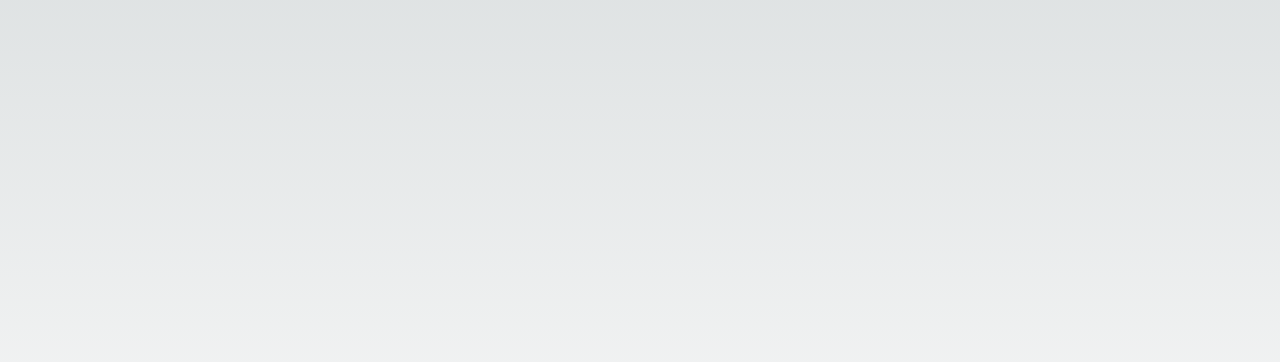
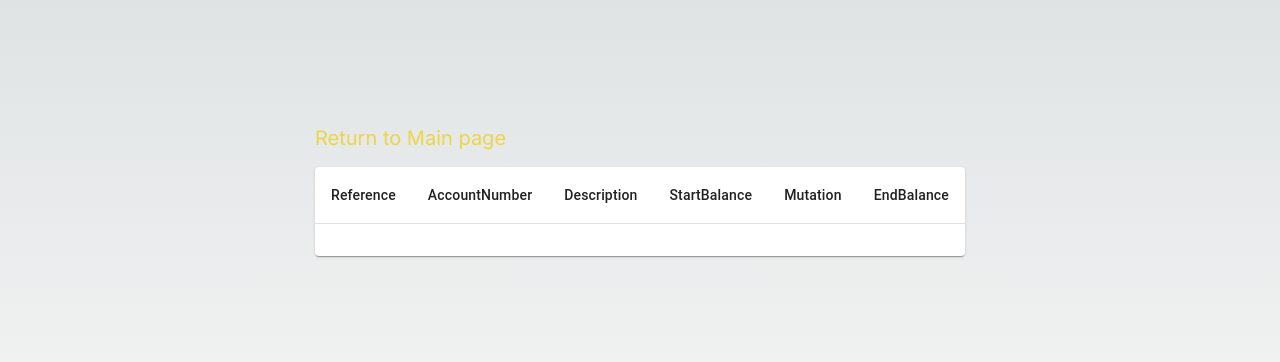
Before and after one commit to Mifaresss/bank-customer-statement-processor, a Next.js app: page /1 in a window 1280 px wide. Shown: the part 210-572 px from the top of the page. Built offline with nearby package versions, Linux system fonts and the light colour scheme.

Commit message:
Add TransactionPage

```diff
--- a/src/app/[transaction]/page.tsx
+++ b/src/app/[transaction]/page.tsx
@@ -2,9 +2,11 @@ import { TransactionPage } from '@/components/TransactionPage'
 import { Transaction } from '@/types/transaction'
 
 interface Props {
-	transaction: string
+	params: {
+		transaction: string
+	}
 }
 
-export default function Transaction({ transaction }: Props) {
-	return <TransactionPage id={transaction} />
+export default function Transaction({ params }: Props) {
+	return <TransactionPage id={params.transaction} />
 }
--- a/src/components/Cell/index.tsx
+++ b/src/components/Cell/index.tsx
@@ -1,7 +1,6 @@
 'use client'
 import s from './index.module.css'
 import { TableCell } from '@mui/material'
-import Link from 'next/link'
 import { ReactNode } from 'react'
 
 interface Props {
--- a/src/components/TransactionPage/index.module.css
+++ b/src/components/TransactionPage/index.module.css
@@ -0,0 +1,10 @@
+.wrapper {
+	display: flex;
+	flex-direction: column;
+	gap: 1rem;
+}
+
+.link {
+	font-size: 1.25rem;
+	color: var(--yellow);
+}
--- a/src/components/TransactionPage/index.tsx
+++ b/src/components/TransactionPage/index.tsx
@@ -1,5 +1,16 @@
+'use client'
+import {
+	TableContainer,
+	Paper,
+	Table,
+	TableHead,
+	TableRow,
+	TableBody,
+	TableCell,
+} from '@mui/material'
 import s from './index.module.css'
 import { useTransactionsStore } from '@/modules/Main/store'
+import Link from 'next/link'
 
 interface Props {
 	id: string
@@ -9,5 +20,35 @@ export function TransactionPage({ id }: Props) {
 	const transactions = useTransactionsStore(state => state.transactions)
 	const requiredTransaction = transactions.find(t => t.id === id)
 
-	return <div></div>
+	return (
+		<div className={s.wrapper}>
+			<Link className={s.link} href='/'>
+				Return to Main page
+			</Link>
+			<TableContainer className={s.table} component={Paper}>
+				<Table sx={{ minWidth: 650 }} color='#EED546' aria-label='simple table'>
+					<TableHead>
+						<TableRow>
+							<TableCell>Reference</TableCell>
+							<TableCell>AccountNumber</TableCell>
+							<TableCell>Description</TableCell>
+							<TableCell>StartBalance</TableCell>
+							<TableCell>Mutation</TableCell>
+							<TableCell>EndBalance</TableCell>
+						</TableRow>
+					</TableHead>
+					<TableBody>
+						<TableRow sx={{ '&:last-child td, &:last-child th': { border: 0 } }}>
+							<TableCell>{requiredTransaction?.reference}</TableCell>
+							<TableCell>{requiredTransaction?.accountNumber}</TableCell>
+							<TableCell>{requiredTransaction?.description}</TableCell>
+							<TableCell>{requiredTransaction?.startBalance}</TableCell>
+							<TableCell>{requiredTransaction?.mutation}</TableCell>
+							<TableCell>{requiredTransaction?.endBalance}</TableCell>
+						</TableRow>
+					</TableBody>
+				</Table>
+			</TableContainer>
+		</div>
+	)
 }
```
